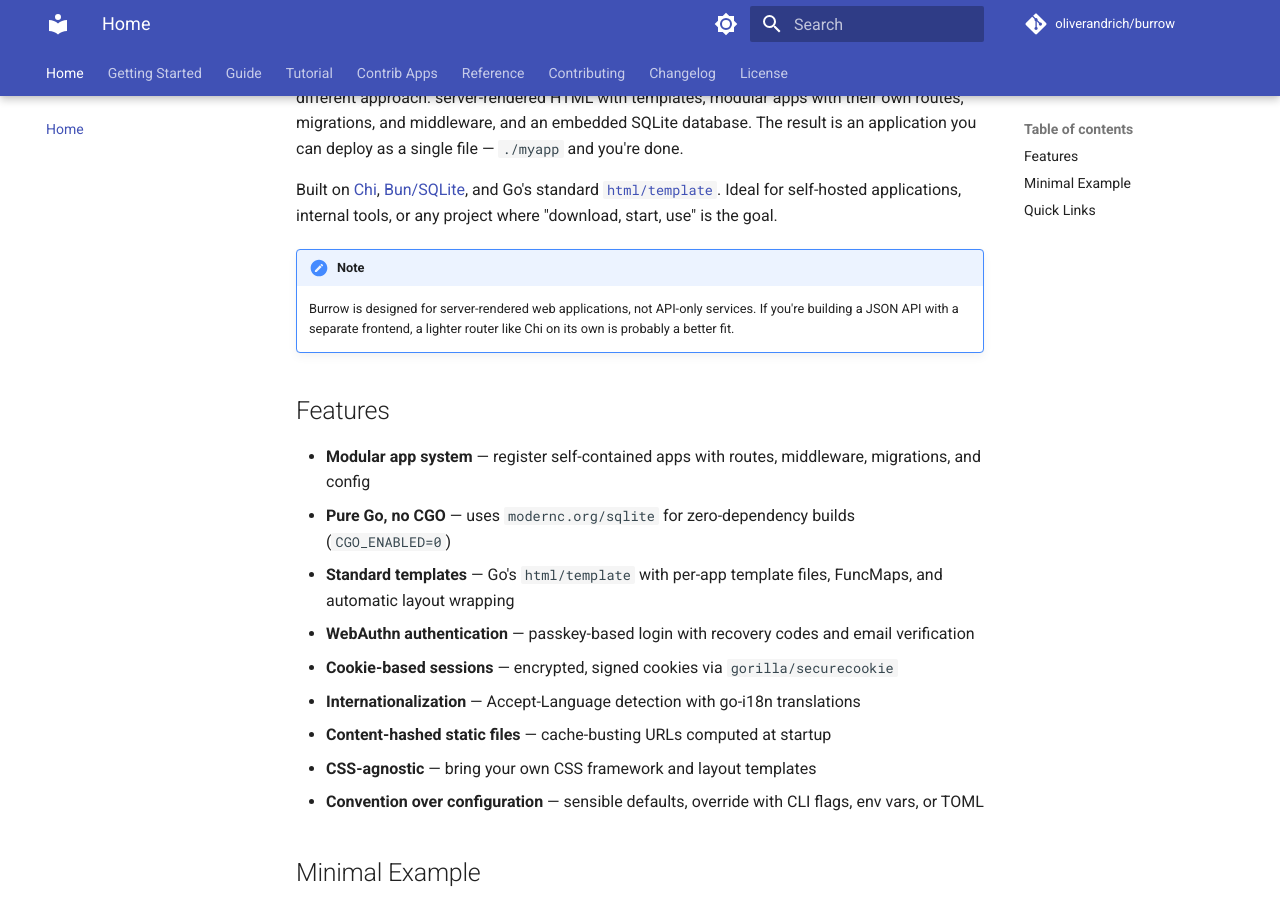
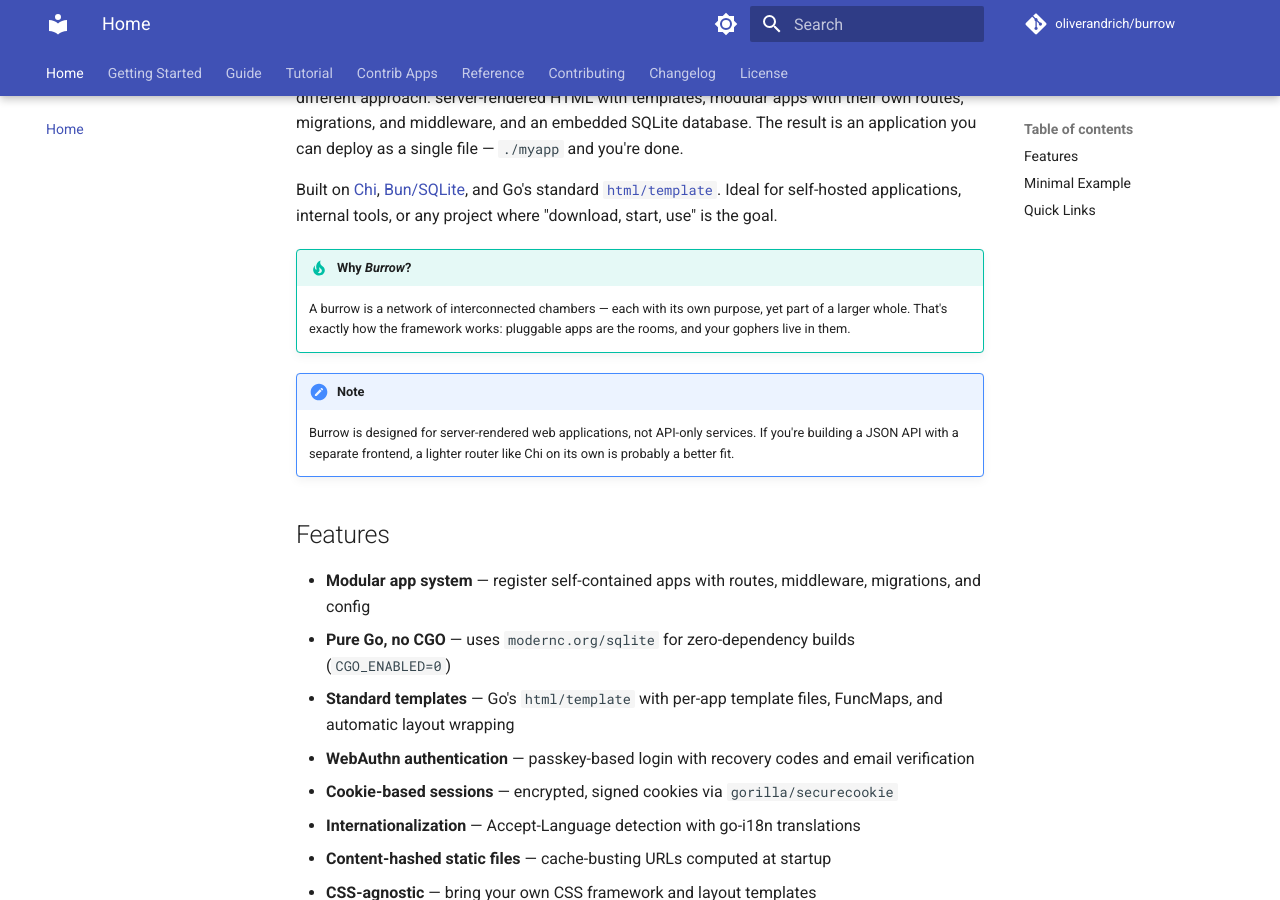
Before and after one commit to oliverandrich/burrow, an MkDocs documentation site: the page built from docs/index.md, in a window 1280 px wide and 900 px high, scrolled down 718 px. Built offline with MkDocs 1.6.1 and Material for MkDocs 9.7.7, drawn with Linux system fonts in a browser that asks for light colours; comment, search, counter and statistics services are not loaded.

Commit message:
docs: add 'Why Burrow?' name explanation to index and README

```diff
--- a/docs/index.md
+++ b/docs/index.md
@@ -9,6 +9,9 @@ A web framework for Go developers who want something like Django, Rails, or Flas
 Most Go web development follows the "API backend + SPA frontend" pattern. Burrow takes a different approach: server-rendered HTML with templates, modular apps with their own routes, migrations, and middleware, and an embedded SQLite database. The result is an application you can deploy as a single file — `./myapp` and you're done.
 
 Built on [Chi](https://go-chi.io/), [Bun/SQLite](https://bun.uptrace.dev/), and Go's standard [`html/template`](https://pkg.go.dev/html/template). Ideal for self-hosted applications, internal tools, or any project where "download, start, use" is the goal.
+
+!!! tip "Why *Burrow*?"
+    A burrow is a network of interconnected chambers — each with its own purpose, yet part of a larger whole. That's exactly how the framework works: pluggable apps are the rooms, and your gophers live in them.
 
 !!! note
     Burrow is designed for server-rendered web applications, not API-only services. If you're building a JSON API with a separate frontend, a lighter router like Chi on its own is probably a better fit.
```
Also changed, not shown: README.md (+5 -2 lines).
